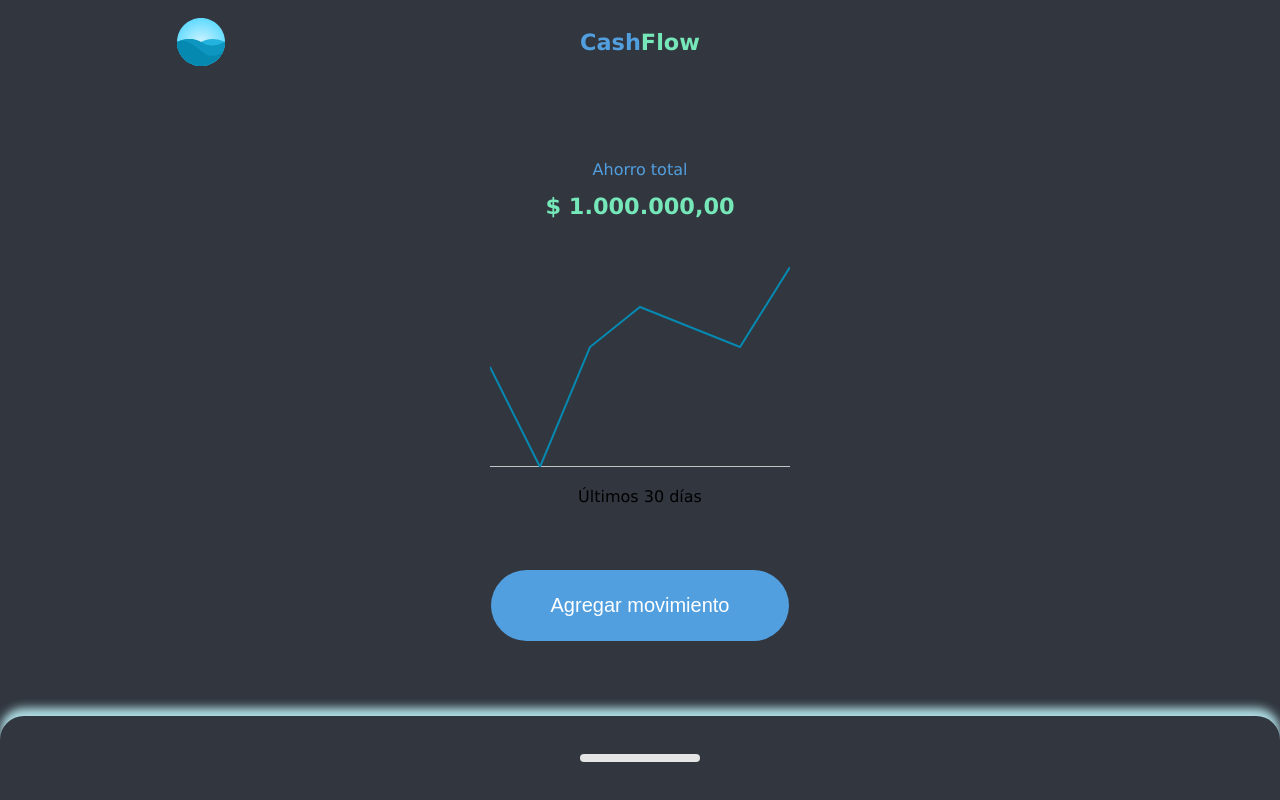
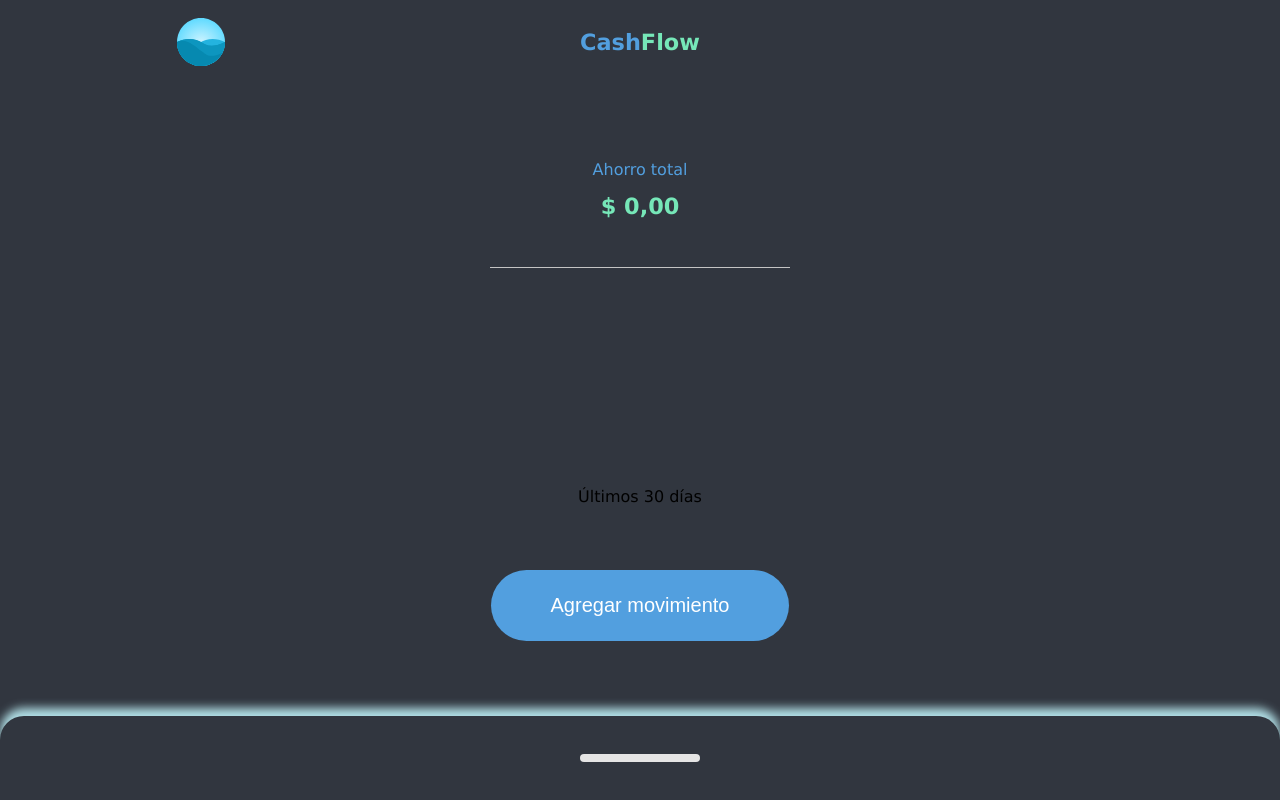
Before and after one commit to victor-Casta/cashflow, a Vue app: page / in a window 1280 px wide. Built offline with nearby package versions, Linux system fonts and the light colour scheme.

Commit message:
persistencia del modelo

```diff
--- a/src/components/Action.vue
+++ b/src/components/Action.vue
@@ -61,6 +61,10 @@
             time: new Date(),
             id: aleatoryNumbers()
         })
+        title.value = ''
+        desciption.value = ''
+        amount.value = 0
+        movementType.value = 'Ingreso'
     }
 
 </script>
--- a/src/components/Home.vue
+++ b/src/components/Home.vue
@@ -7,7 +7,7 @@
             <Resume
                 :total-label="'Ahorro total'"
                 :label="label"
-                :total-amount="1000000"
+                :total-amount="totalAmount"
                 :amount="amount"
             >
                 <template #graphic>
@@ -48,50 +48,7 @@ export default {
         return {
             label: null,
             amount: null,
-            movements: [
-                {
-                    id: 0,
-                    title: 'House',
-                    description: 'pay',
-                    amount: 300000,
-                    time: new Date("05-22-2024")
-                },
-                {
-                    id: 1,
-                    title: 'Car',
-                    description: 'pay',
-                    amount: 100000,
-                    time: new Date("05-22-2024")
-                },
-                {
-                    id: 2,
-                    title: 'Food',
-                    description: 'pay',
-                    amount: -50000,
-                    time: new Date("05-12-2024")
-                },
-                {
-                    id: 3,
-                    title: 'Clothes',
-                    description: 'pay',
-                    amount: -50000,
-                    time: new Date("05-12-2024")
-                },
-                {
-                    id: 4,
-                    title: 'Tecnology',
-                    description: 'pay',
-                    amount: 200000,
-                    time: new Date("06-01-2024")
-                },
-                {
-                    id: 5,
-                    title: 'Inversion',
-                    description: 'pay',
-                    amount: 100000,
-                    time: new Date("06-01-2024")
-                }
-            ]
+            movements: []
         };
     },
     computed: {
@@ -107,15 +64,36 @@ export default {
                     return acc + movement
                 }, 0)
             })
+        },
+        totalAmount() {
+            return this.movements.reduce((acc, movement) => {
+                return acc + movement.amount
+            }, 0)
+        }
+    },
+    mounted() {
+        const movements = JSON.parse(localStorage.getItem('movements'))
+        if (Array.isArray(movements)) {
+            this.movements = movements.map(movement => {
+            return {
+                ...movement,
+                time: new Date(movement.time)
+            }
+        })
         }
     },
     methods: {
         create(movement) {
             this.movements.push(movement)
+            this.save()
         },
         remove(id) {
            const index = this.movements.findIndex(movement => movement.id === id)
            this.movements.splice(index, 1)
+           this.save()
+        },
+        save() {
+            localStorage.setItem('movements', JSON.stringify(this.movements))
         }
     }
 };
```
